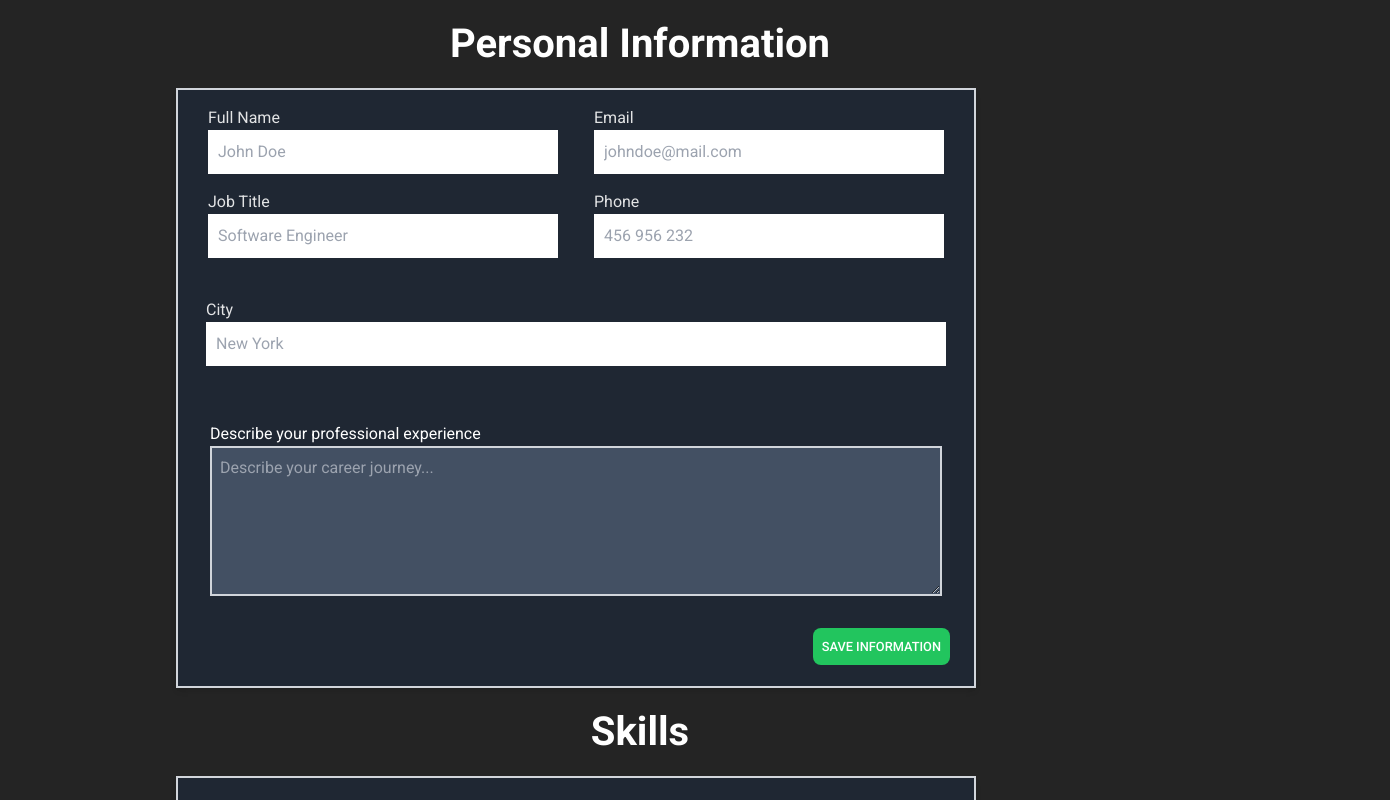
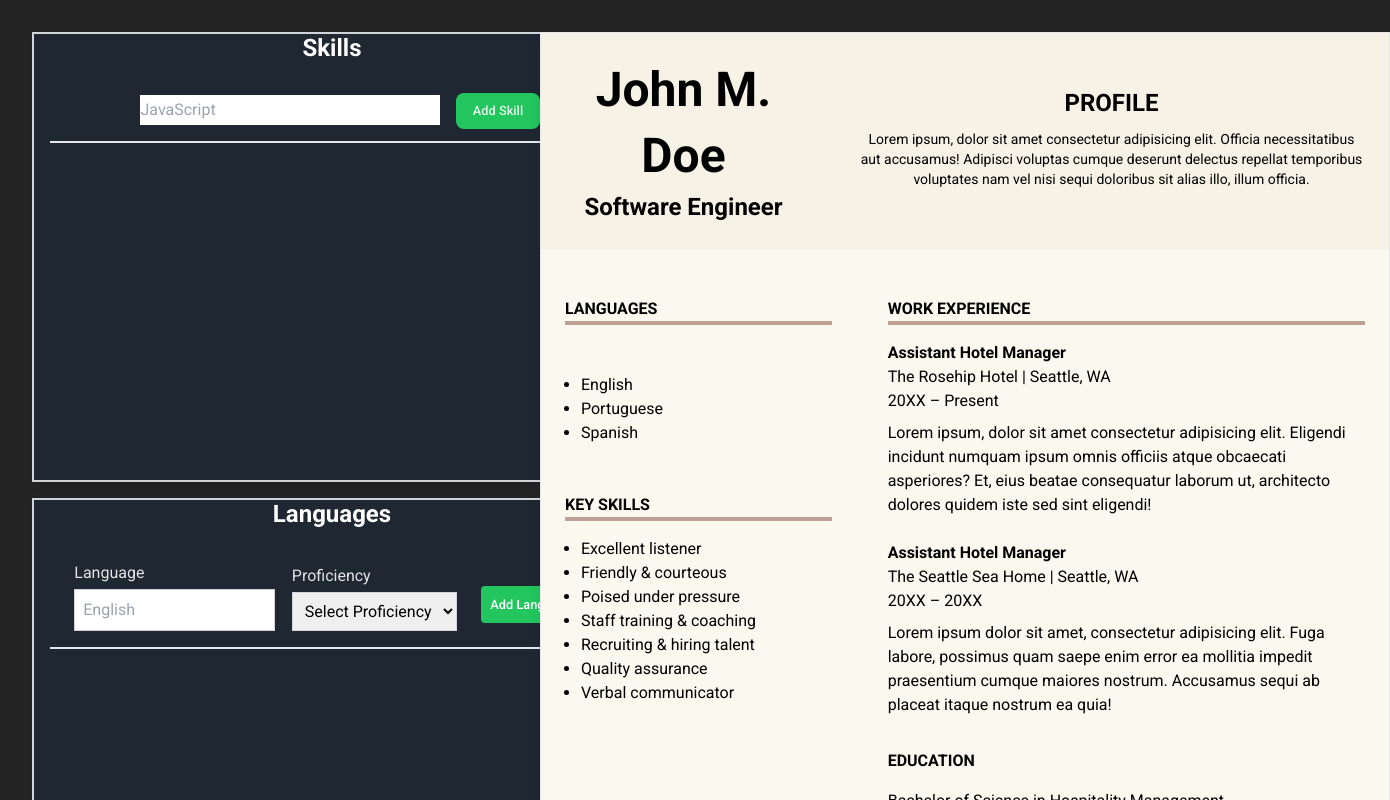
Before and after one commit to douglasmnegri/cv-application, a React (Vite) app: page / in a window 1280 px wide. Shown: the top 800 px of the page, 1390 px wide, since content can reach past the window. Built offline with nearby package versions, Linux system fonts and the light colour scheme.

Commit message:
style the App.jsx to handle all forms and the CV Template

```diff
--- a/src/App.jsx
+++ b/src/App.jsx
@@ -44,12 +44,13 @@ function App() {
   } = HandleWorkExperience();
 
   return (
-    <div>
-      <SignUpForm
+    <div className="grid grid-cols-2 m-4 p-4">
+      <div className="col-span-1 flex flex-col gap-4">
+        {/* <SignUpForm
           formData={formData}
           onChange={handleFormChange}
           onSave={handleSave}
-      />
+        /> */}
         <Skills
           field={field}
           onChange={handleInputField}
@@ -82,6 +83,9 @@ function App() {
           handleWorkExperience={handleWorkExperience}
           savedExperience={savedExperience}
         />
+      </div>
+      <div className="col-span-1">
+        <div className="sticky top-0">
           <CurriculumTemplate
             savedData={savedData}
             savedSkills={savedSkills}
@@ -90,6 +94,8 @@ function App() {
             savedExperience={savedExperience}
           />
         </div>
+      </div>
+    </div>
   );
 }
 
--- a/src/education/Education.jsx
+++ b/src/education/Education.jsx
@@ -11,8 +11,8 @@ export default function Education({
 }) {
   return (
     <>
-      <h1>Education</h1>
       <Container>
+        <h1>Education</h1>
         <div>
           <div
             className="grid grid-cols-2 border-b-2
@@ -29,12 +29,12 @@ export default function Education({
                     value={fields[content.name]}
                     placeholder={content.placeholder}
                     onChange={onChangeFields}
-                    className="block border border-gray-300 p-2 mt-1 w-[350px]"
+                    className="block border border-gray-300 p-2 mt-1"
                   />
                 </label>
               </div>
             ))}
-            <div className="col-start-2 w-[350px] flex justify-end">
+            <div className="col-start-2 flex justify-end">
               <button
                 className="border mt-2 bg-green-500 text-white rounded"
                 onClick={handleEducation}
--- a/src/html_components/Container.jsx
+++ b/src/html_components/Container.jsx
@@ -1,6 +1,6 @@
 export default function Container({ children }) {
   return (
-    <div className="border-2 border-gray-300 bg-gray-800 bg-opacity-80 w-[800px] h-[600px] shadow-md">
+    <div className="border-2 border-gray-300 bg-gray-800 bg-opacity-80 w-[600px] h-[450px] shadow-md">
       {children}
     </div>
   );
--- a/src/html_components/CurriculumTemplate.jsx
+++ b/src/html_components/CurriculumTemplate.jsx
@@ -13,9 +13,9 @@ function CurriculumTemplate({
     savedData[0];
 
   return (
-    <div className="flex justify-center bg-gray-100 p-4">
-      <div className="w-full max-w-4xl shadow-lg border border-gray-200 bg-white">
-        <div className="grid grid-rows-4 h-full">
+    <div className="flex justify-center w-[650px]">
+      <div className="shadow-lg border border-gray-200 bg-white">
+        <div className="grid grid-rows-4">
           <div className="bg-pale-yellow text-black p-6 row-span-1 flex justify-around items-center">
             <div className="mr-14 w-[650px]">
               <h1 className="text-5xl font-bold text-black	leading-snug text-center">
--- a/src/index.css
+++ b/src/index.css
@@ -22,19 +22,15 @@ input {
 }
 body {
   margin: 0;
-  display: flex;
-  justify-content: center;
-  place-items: center;
   min-width: 320px;
   min-height: 100vh;
 }
 
 h1 {
-  font-size: 2.5rem;
+  font-size: 1.5rem;
   font-weight: 700;
   color: #ffffff;
   text-align: center;
-  margin: 20px 0;
   line-height: 1.2;
 }
 
--- a/src/languages/Languages.jsx
+++ b/src/languages/Languages.jsx
@@ -11,8 +11,8 @@ export default function Languages({
 }) {
   return (
     <>
-      <h1>Languages</h1>
       <Container>
+        <h1>Languages</h1>
         <div
           className="flex justify-around align-bottom border-b-2
 
--- a/src/profile_information/ProfileInfo.jsx
+++ b/src/profile_information/ProfileInfo.jsx
@@ -19,9 +19,7 @@ function PersonalDetails({
           value={value}
           onChange={onChange}
           placeholder={placeholder}
-          className={`border-solid border-white border-2 block p-2 ${
-            width || "w-[350px]"
-          }`}
+          className="border-solid border-white border-2 block p-2"
         />
       </label>
     </div>
@@ -31,8 +29,8 @@ function PersonalDetails({
 export default function SignUpForm({ formData, onChange, onSave }) {
   return (
     <div>
-      <h1>Personal Information</h1>
       <Container>
+        <h1>Personal Information</h1>
         <div className="flex justify-around m-2 p-2 gap-2">
           <div className="personal-details">
             <PersonalDetails
--- a/src/skills/Skills.jsx
+++ b/src/skills/Skills.jsx
@@ -3,8 +3,8 @@ import Container from "../html_components/Container";
 export default function Skills({ field, onSave, onChange, onDelete, skills }) {
   return (
     <>
-      <h1>Skills</h1>
       <Container>
+        <h1>Skills</h1>
         <div className="flex justify-center m-4 border-b-2">
           <div>
             <label>
--- a/src/work_experience/WorkExperience.jsx
+++ b/src/work_experience/WorkExperience.jsx
@@ -11,8 +11,8 @@ export default function WorkExperience({
 }) {
   return (
     <>
-      <h1>Work Experience</h1>
       <Container>
+        <h1>Work Experience</h1>
         <div className="flex gap-16">
           <div className="flex m-4">
             <div>
```
Lines whose indentation alone changed are shown as unchanged.
